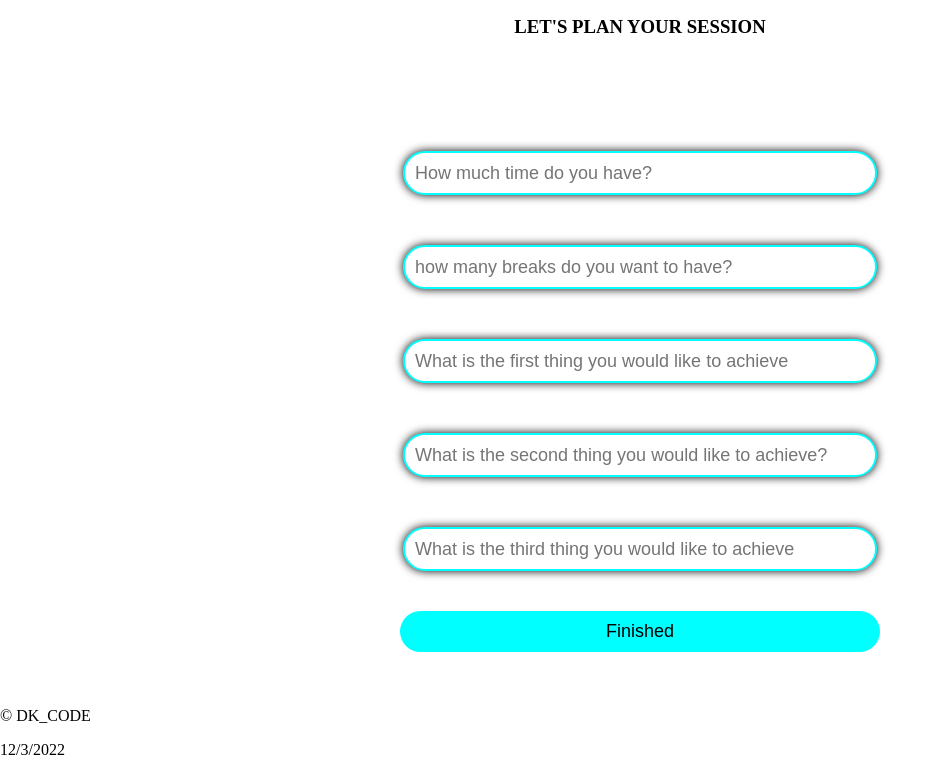
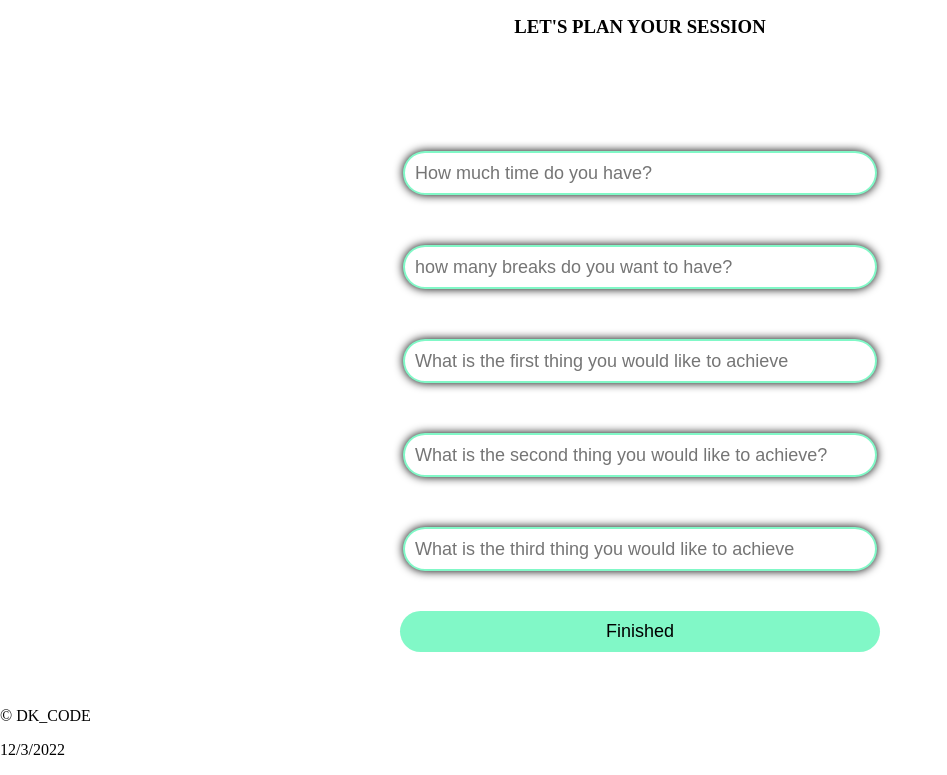
Before and after one commit to PHousden/Student-Planner, a plain HTML site: page src/main.html in a window 1280 px wide. Shown: the part 120-895 px from the top of the page, without its empty margins (0-947 px from the left). Drawn offline with Linux system fonts and the light colour scheme.

Commit message:
Change the colour of the border and background color

```diff
--- a/src/CSS/main-style.css
+++ b/src/CSS/main-style.css
@@ -24,7 +24,7 @@ main {
     padding: 10px;
     box-shadow: 0 0 10px 0px;
     rgba(0,0,0,0.6);
-    border: 2px solid aqua;
+    border: 2px solid rgba(103, 247, 187, 0.822);
 }
 #text-box:hover {
     border: 2px solid whitesmoke;
@@ -33,7 +33,7 @@ main {
     margin: 30px;
     padding: 10px;
     text-align: center;
-    background-color: aqua;
+    background-color: rgba(103, 247, 187, 0.822);
     width: 480px;
     border: none;
     border-radius: 25px;
```
